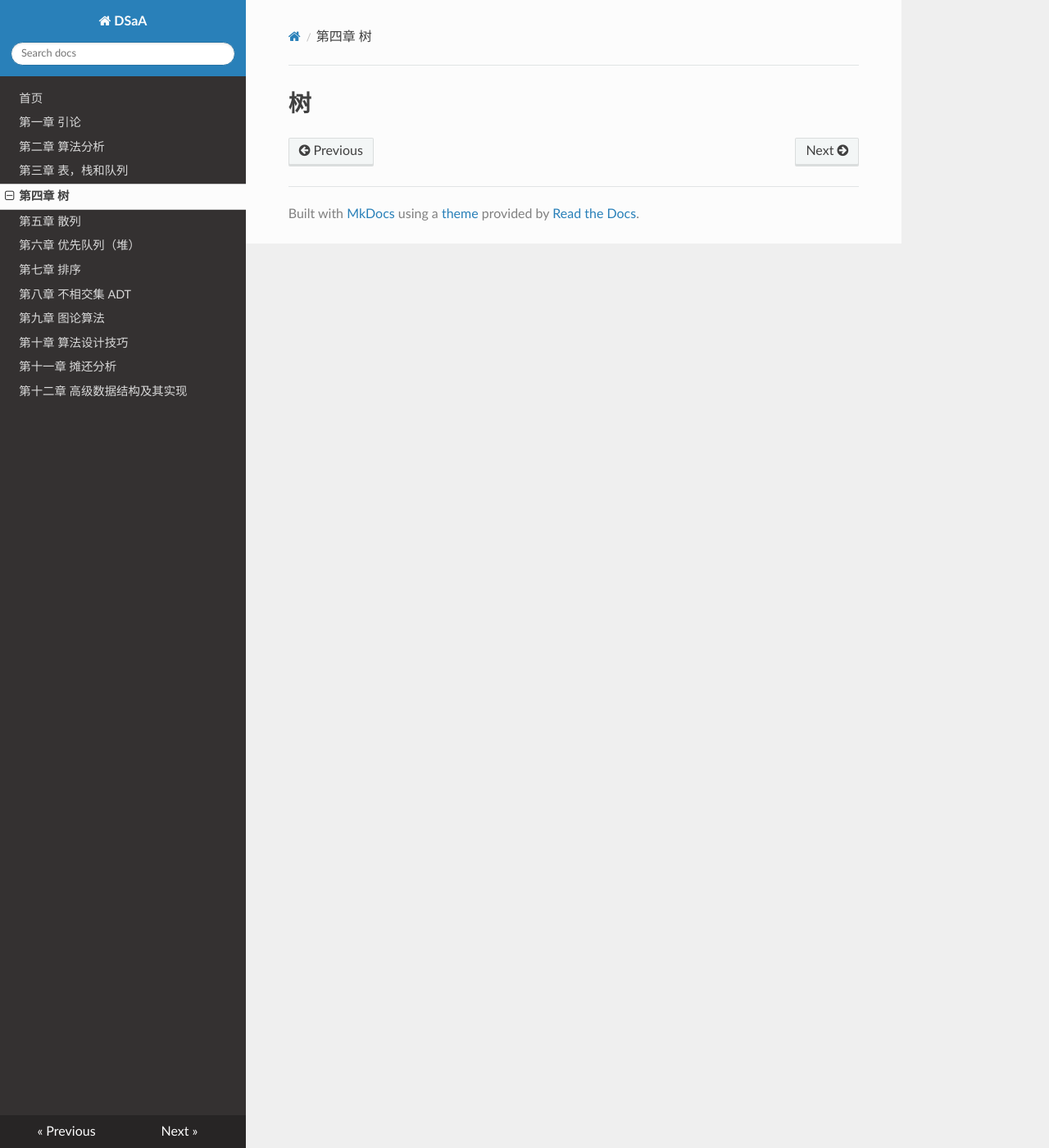
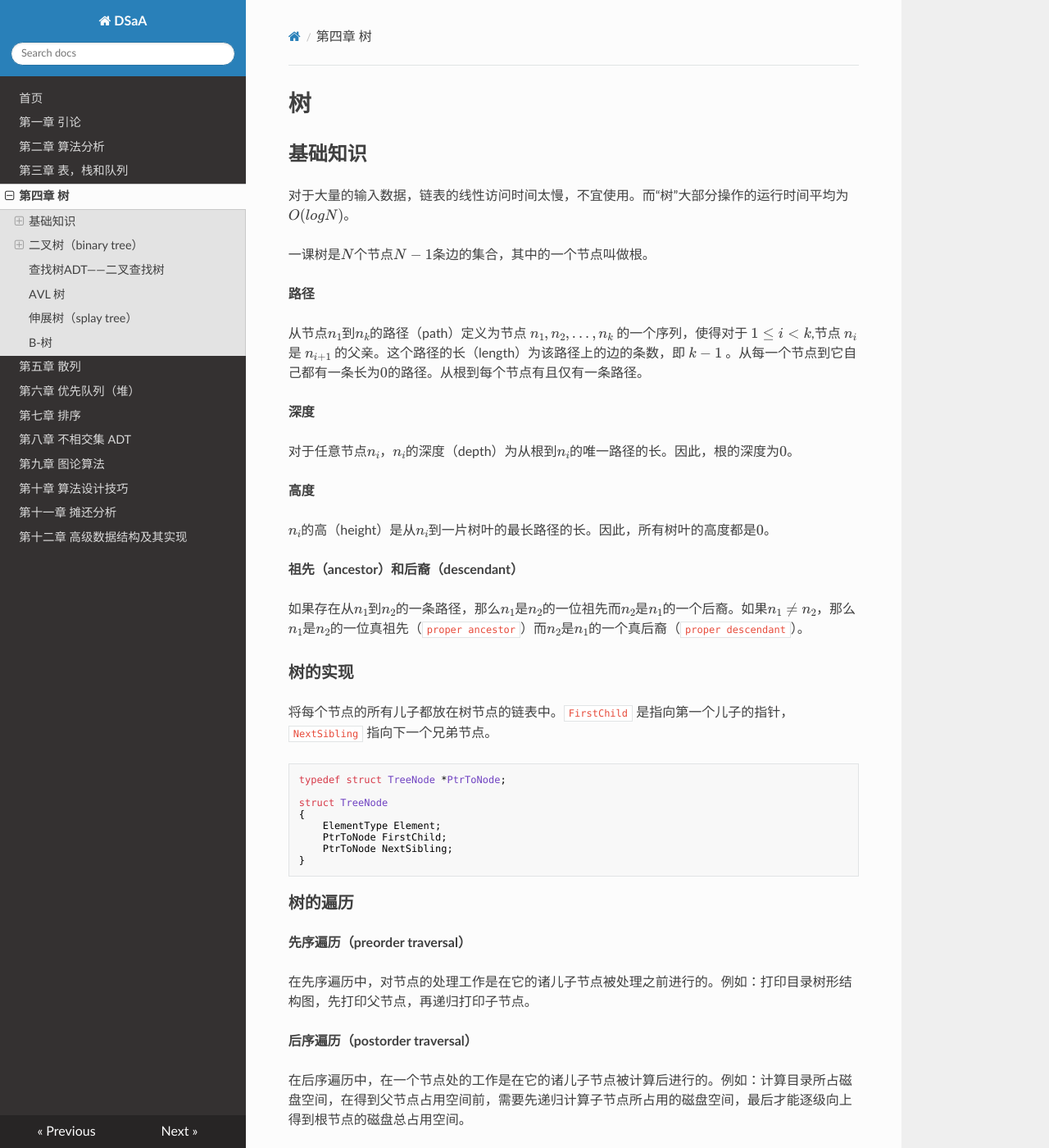
Before and after one commit to kenblikylee/DSaA, an MkDocs documentation site: the page built from docs/Chapter4/index.md, in a window 1280 px wide and 1400 px high. Shown: the whole window at 82% size. Built offline with MkDocs 1.6.1, drawn with Linux system fonts in a browser that asks for light colours; nearby versions of some CDN libraries; formulas are drawn with MathJax 3; some of the changed text lies outside the part shown.

Commit message:
chapter4: tree

````diff
--- a/docs/Chapter4/index.md
+++ b/docs/Chapter4/index.md
@@ -1 +1,110 @@
 # 树
+
+## 基础知识
+
+对于大量的输入数据，链表的线性访问时间太慢，不宜使用。而“树”大部分操作的运行时间平均为$O(log N)$。
+
+一课树是$N$个节点$N-1$条边的集合，其中的一个节点叫做根。
+
+**路径**
+
+从节点$n_1$到$n_k$的路径（path）定义为节点 $n_1, n_2, ..., n_k$ 的一个序列，使得对于 $1 \le i < k$,节点 $n_i$ 是 $n_{i+1}$ 的父亲。这个路径的长（length）为该路径上的边的条数，即 $k-1$ 。从每一个节点到它自己都有一条长为$0$的路径。从根到每个节点有且仅有一条路径。
+
+**深度**
+
+对于任意节点$n_i$，$n_i$的深度（depth）为从根到$n_i$的唯一路径的长。因此，根的深度为$0$。
+
+**高度**
+
+$n_i$的高（height）是从$n_i$到一片树叶的最长路径的长。因此，所有树叶的高度都是$0$。
+
+**祖先（ancestor）和后裔（descendant）**
+
+如果存在从$n_1$到$n_2$的一条路径，那么$n_1$是$n_2$的一位祖先而$n_2$是$n_1$的一个后裔。如果$n_1 \ne n_2$，那么$n_1$是$n_2$的一位真祖先（`proper ancestor`）而$n_2$是$n_1$的一个真后裔（`proper descendant`）。
+
+### 树的实现
+
+将每个节点的所有儿子都放在树节点的链表中。`FirstChild` 是指向第一个儿子的指针，`NextSibling` 指向下一个兄弟节点。
+
+``` c
+typedef struct TreeNode *PtrToNode;
+
+struct TreeNode
+{
+    ElementType Element;
+    PtrToNode FirstChild;
+    PtrToNode NextSibling;
+}
+```
+
+### 树的遍历
+
+**先序遍历（preorder traversal）**
+
+在先序遍历中，对节点的处理工作是在它的诸儿子节点被处理之前进行的。例如：打印目录树形结构图，先打印父节点，再递归打印子节点。
+
+**后序遍历（postorder traversal）**
+
+在后序遍历中，在一个节点处的工作是在它的诸儿子节点被计算后进行的。例如：计算目录所占磁盘空间，在得到父节点占用空间前，需要先递归计算子节点所占用的磁盘空间，最后才能逐级向上得到根节点的磁盘总占用空间。
+
+## 二叉树（binary tree）
+
+在二叉树中，每个节点最多只有两个儿子。
+
+二叉树的平均深度为$O(\sqrt{N})$，而对于特殊类型的二叉树，如二叉查找树（binary search tree）,其平均深度是$O(log N)$ 。
+
+### 二叉树实现
+
+因为一棵二叉树最多有两个儿子，所以我们可以用指针直接指向它们。树节点的声明在结构上类似于双链表的声明。在声明中，一个节点就是由Key信息加上两个指向其他节点的指针（Left 和 　Right）组成的结构。
+
+``` c
+typedef struct TreeNode *PtrToNode;
+typedef struct PtrToNode Tree;
+
+struct TreeNode
+{
+    ElementType Element;
+    Tree Left;
+    Tree Right;
+}
+```
+
+二叉树有许多与搜索无关的重要应用。二叉树的主要用处之一是在编译器的设计领域。如二元表达式树。
+
+## 查找树ADT——二叉查找树
+
+二叉树的一个重要的应用是它们在查找中的使用。使二叉树成为二叉查找树的性质是，对于树中的每个节点$X$，它的左子树所有关键字的值小于$X$，而它右子树中所有关键字值大于$X$的关键字值。
+
+操作集合：
+
+- MakeEmpty
+- Find
+- FindMin 和 FindMax
+- Insert
+- Delete
+
+## AVL 树
+
+AVL（Adelson-Velskii 和 Landis）树是带有平衡条件的二叉查找树。这个平衡条件必须要容易保持，而且它必须保证树的深度是$O(log N)$。最简单的想法是要求左右子树具有相同的高度。另一种平衡条件是要求每个节点都必须要有相同高度的左子树和右子树。虽然这种平衡条件保证了树的深度小，但是它太严格，难以使用，需要放宽条件。
+
+一棵AVL树是其每个节点的左子树和右子树的高度最多差1的二叉查找树。
+
+单旋转
+
+双旋转
+
+## 伸展树（splay tree）
+
+伸展树保证从空树开始任意连续$M$次对树的操作最多花费$O(M log N)$的时间。
+
+## B-树
+
+虽然迄今为止我们所看到的查找树都是二叉树，但是还有一种常用的查找树不是二叉树。这种树叫做B-树（B-tree）。
+
+阶为$M$的B-树是一棵具有下列结构特性的树：
+
+- 树的根或者是一片树叶，或者其儿子数在2和M之间。
+- 除根外，所有非树叶节点的儿子数在[$M/2$]和$M$之间。
+- 所有的树叶都在相同的深度上。
+
+B-树实际用于数据库系统，在那里树被存储在物理的磁盘上而不是主存中。一般来说，对磁盘的访问要比任何的主存操作慢几个数量级。如果我们使用M阶B-树，那么磁盘访问的次数是$O(log_{M}N)$
````
